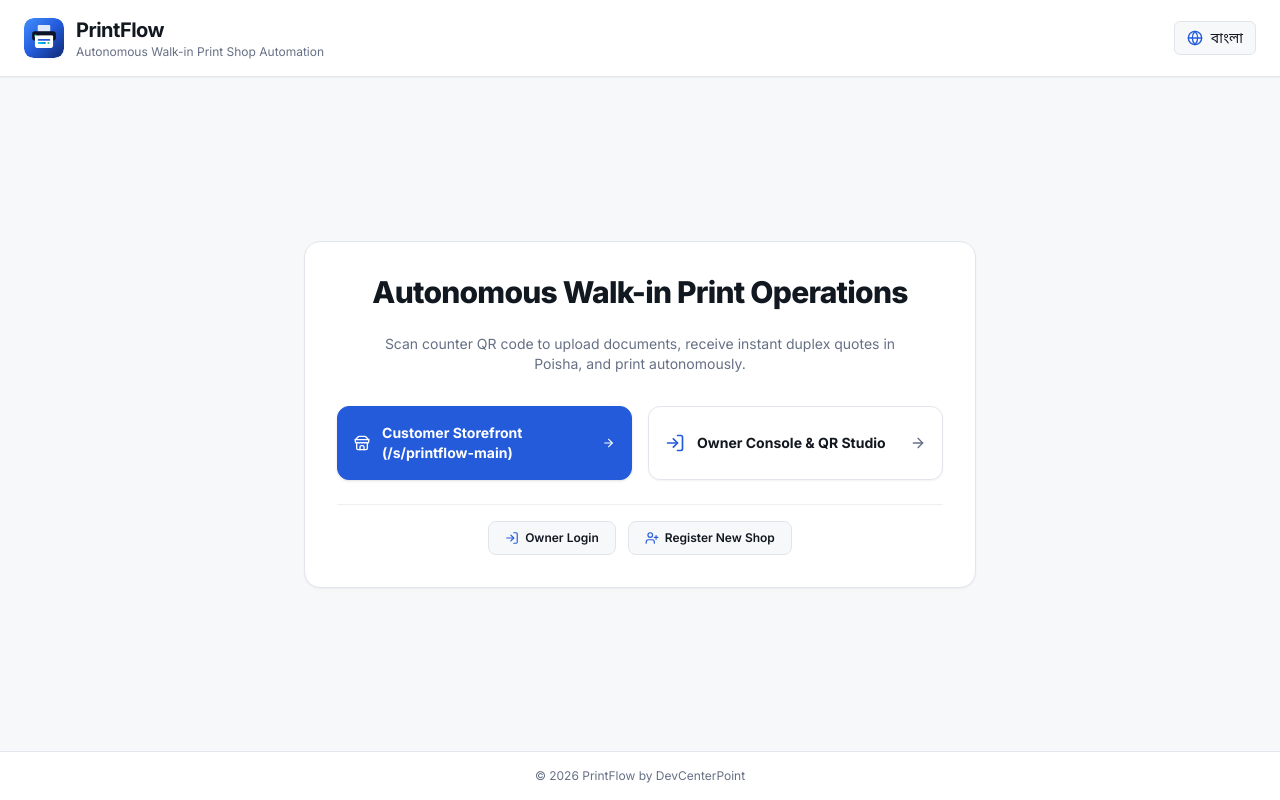
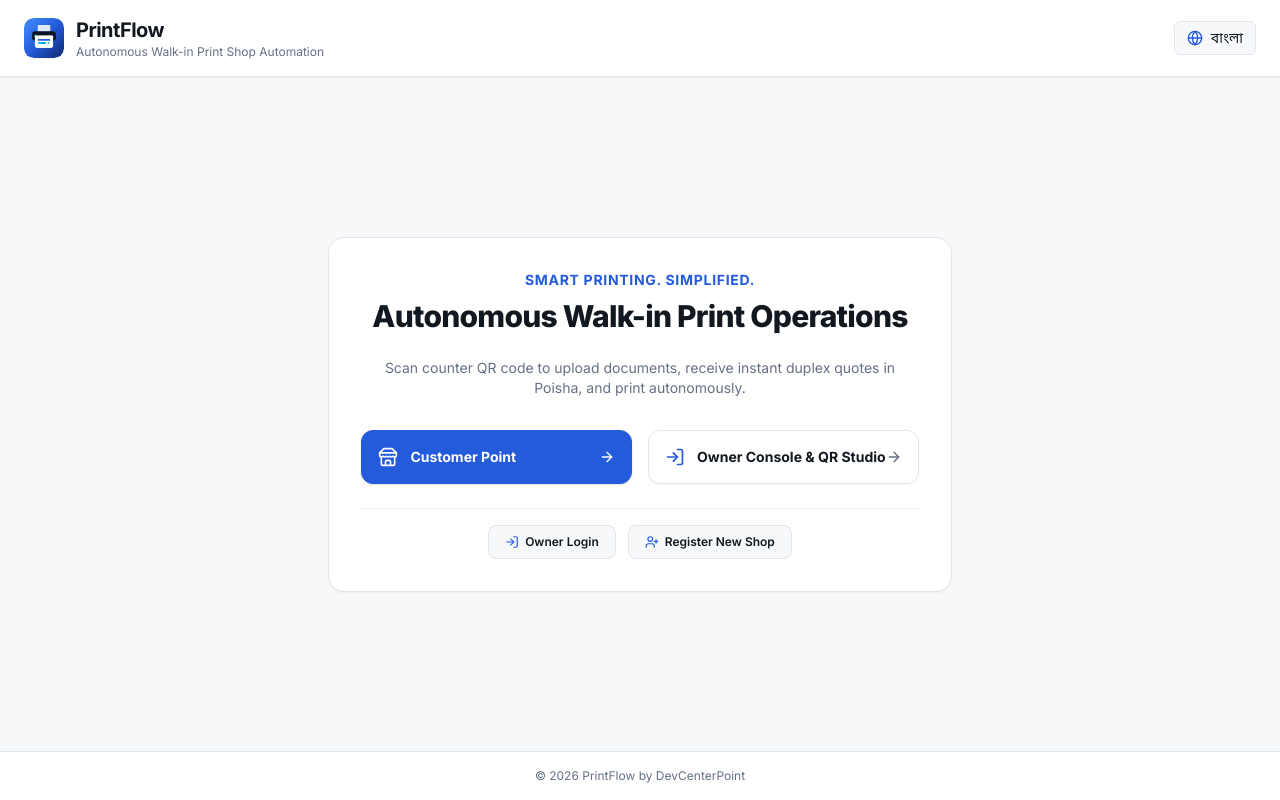
Before and after one commit to beingmushfiq/PrintFlow, a React (Vite) app in the folder frontend/: page / in a window 1280 px wide. Built offline with nearby package versions, Linux system fonts and the light colour scheme.

Commit message:
feat(i18n): add hero heading, Customer Point label without route slug, and full Bangla translation on landing page

```diff
--- a/frontend/src/App.tsx
+++ b/frontend/src/App.tsx
@@ -58,12 +58,17 @@ export const LandingHome: React.FC = () => {
       {/* Main Content */}
       <main className="flex-1 max-w-4xl w-full mx-auto p-6 space-y-8 flex flex-col justify-center">
         <div className="bg-surface border border-border rounded-2xl p-8 shadow-sm space-y-6 text-center max-w-2xl mx-auto">
-          <h2 className="text-3xl font-extrabold text-ink tracking-tight">
-            Autonomous Walk-in Print Operations
-          </h2>
+          <div className="space-y-2">
+            <p className="text-sm font-bold uppercase tracking-wider text-accent">
+              {t('common:hero_heading')}
+            </p>
+            <h2 className="text-3xl font-extrabold text-ink tracking-tight">
+              {t('common:hero_title')}
+            </h2>
+          </div>
 
           <p className="text-sm text-muted max-w-lg mx-auto">
-            Scan counter QR code to upload documents, receive instant duplex quotes in Poisha, and print autonomously.
+            {t('common:hero_subtitle')}
           </p>
 
           <div className="grid grid-cols-1 sm:grid-cols-2 gap-4 pt-2">
@@ -73,7 +78,7 @@ export const LandingHome: React.FC = () => {
             >
               <div className="flex items-center space-x-3">
                 <Store className="w-5 h-5" />
-                <span className="text-left">Customer Storefront (/s/printflow-main)</span>
+                <span className="text-left">{t('common:customer_point')}</span>
               </div>
               <ArrowRight className="w-4 h-4" />
             </Link>
@@ -84,7 +89,7 @@ export const LandingHome: React.FC = () => {
             >
               <div className="flex items-center space-x-3">
                 <LogIn className="w-5 h-5 text-accent" />
-                <span className="text-left">Owner Console &amp; QR Studio</span>
+                <span className="text-left">{t('common:owner_console_qr')}</span>
               </div>
               <ArrowRight className="w-4 h-4 text-muted" />
             </Link>
@@ -96,14 +101,14 @@ export const LandingHome: React.FC = () => {
               className="inline-flex items-center space-x-1.5 px-4 py-2 rounded-lg border border-border bg-paper hover:bg-surface hover:border-accent text-ink font-semibold text-xs transition-all shadow-xs"
             >
               <LogIn className="w-3.5 h-3.5 text-accent" />
-              <span>Owner Login</span>
+              <span>{t('common:owner_login')}</span>
             </Link>
             <Link
               to="/register"
               className="inline-flex items-center space-x-1.5 px-4 py-2 rounded-lg border border-border bg-paper hover:bg-surface hover:border-accent text-ink font-semibold text-xs transition-all shadow-xs"
             >
               <UserPlus className="w-3.5 h-3.5 text-accent" />
-              <span>Register New Shop</span>
+              <span>{t('common:register_new_shop')}</span>
             </Link>
           </div>
         </div>
@@ -111,7 +116,7 @@ export const LandingHome: React.FC = () => {
 
       {/* Footer */}
       <footer className="border-t border-border bg-surface px-6 py-4 text-center text-xs text-muted">
-        <p>&copy; 2026 PrintFlow by DevCenterPoint</p>
+        <p>{t('common:footer_copyright')}</p>
       </footer>
     </div>
   );
--- a/frontend/src/locales/bn.json
+++ b/frontend/src/locales/bn.json
@@ -20,7 +20,15 @@
     "english": "English",
     "currency_symbol": "৳",
     "currency_code": "টাকা",
-    "powered_by": "প্রিন্টফ্লো দ্বারা পরিচালিত"
+    "powered_by": "প্রিন্টফ্লো দ্বারা পরিচালিত",
+    "hero_heading": "স্মার্ট প্রিন্টিং, আরও সহজ।",
+    "hero_title": "স্বয়ংক্রিয় ওয়াক-ইন প্রিন্ট পরিচালনা",
+    "hero_subtitle": "ডকুমেন্ট আপলোড করতে কাউন্টারের কিউআর কোড স্ক্যান করুন, তাৎক্ষণিক ডুপ্লেক্স মূল্য জানুন এবং স্বয়ংক্রিয়ভাবে প্রিন্ট করুন।",
+    "customer_point": "কাস্টমার পয়েন্ট",
+    "owner_console_qr": "মালিক কনসোল ও কিউআর স্টুডিও",
+    "owner_login": "মালিক লগইন",
+    "register_new_shop": "নতুন দোকান নিবন্ধন",
+    "footer_copyright": "© ২০২৬ প্রিন্টফ্লো — ডেভসেন্টারপয়েন্ট"
   },
   "auth": {
     "login": "লগইন",
--- a/frontend/src/locales/en.json
+++ b/frontend/src/locales/en.json
@@ -20,7 +20,15 @@
     "english": "English",
     "currency_symbol": "৳",
     "currency_code": "BDT",
-    "powered_by": "Powered by PrintFlow"
+    "powered_by": "Powered by PrintFlow",
+    "hero_heading": "Smart Printing. Simplified.",
+    "hero_title": "Autonomous Walk-in Print Operations",
+    "hero_subtitle": "Scan counter QR code to upload documents, receive instant duplex quotes in Poisha, and print autonomously.",
+    "customer_point": "Customer Point",
+    "owner_console_qr": "Owner Console & QR Studio",
+    "owner_login": "Owner Login",
+    "register_new_shop": "Register New Shop",
+    "footer_copyright": "© 2026 PrintFlow by DevCenterPoint"
   },
   "auth": {
     "login": "Log In",
```
Also changed, not shown: 1 other file (tests, documents, lock files or other folders).
